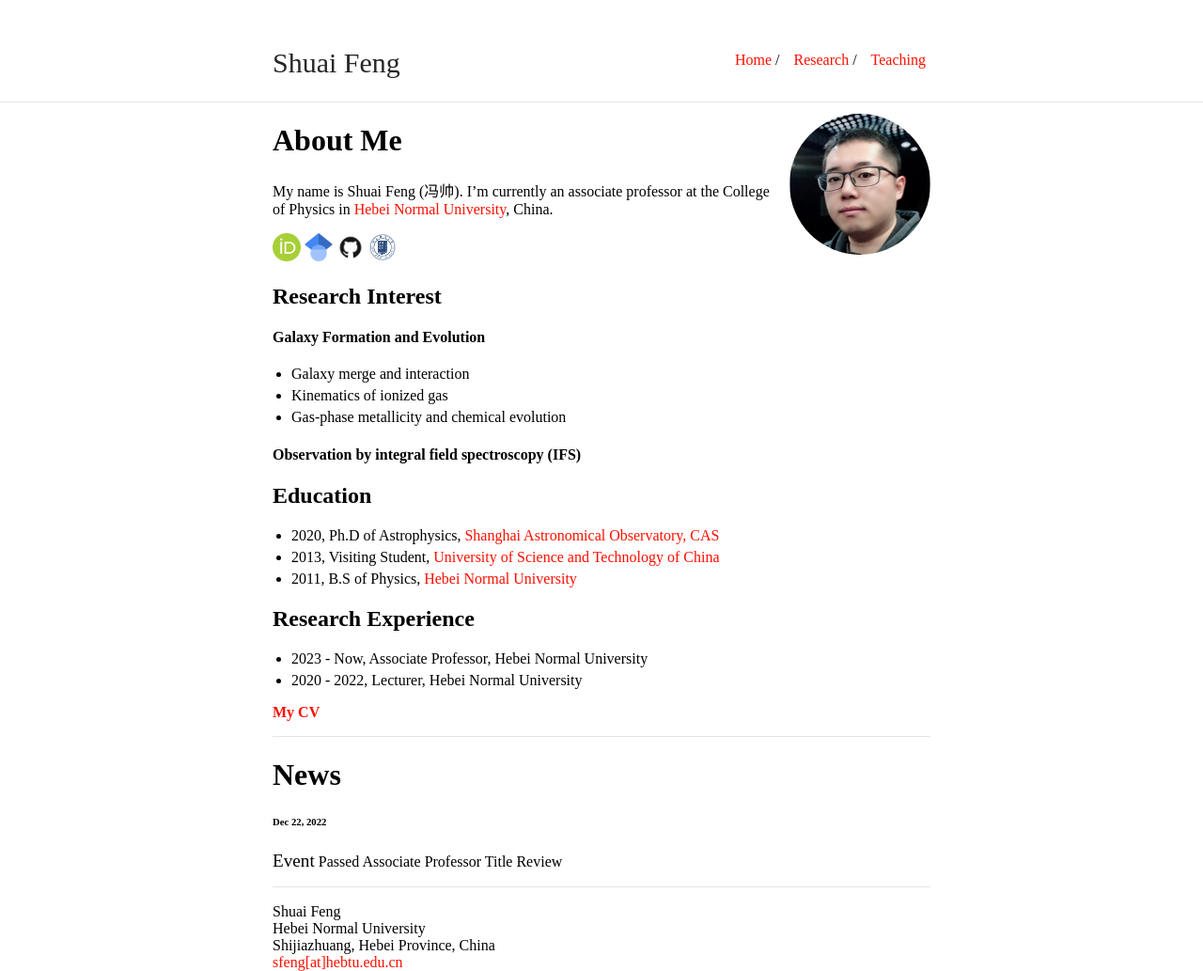
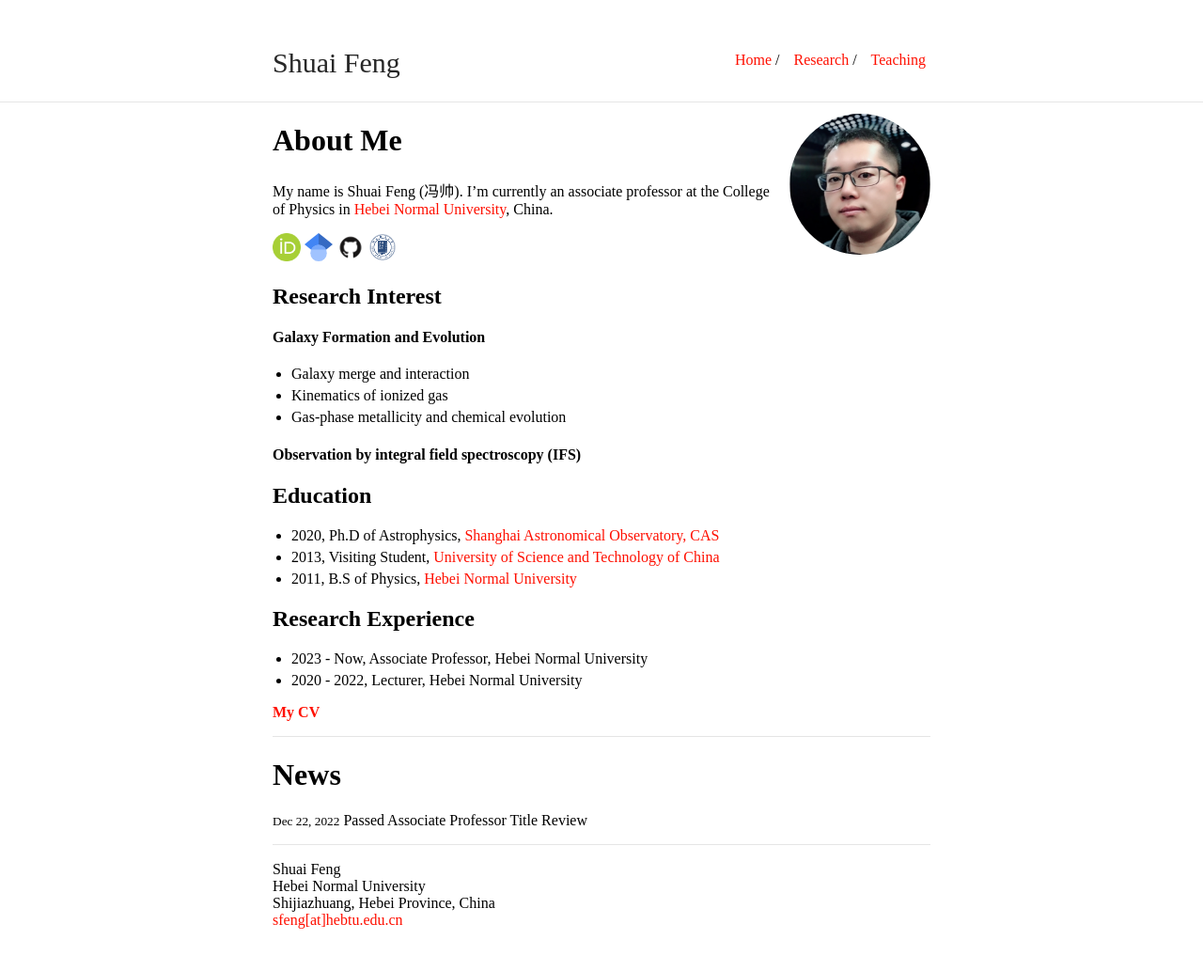
Before and after one commit to fengshuai0210/fengshuai0210.github.io, a Jekyll site: the page built from index.md, in a window 1280 px wide. Shown: the whole page at 94% size. Built offline with Jekyll 4.4.1, drawn with Linux system fonts in a browser that asks for light colours; after the commit the page ends 988 px from its top, so only the background shows below that.

Commit message:
Update index.md

```diff
--- a/index.md
+++ b/index.md
@@ -36,5 +36,5 @@ My name is Shuai Feng (冯帅). I'm currently an associate professor at the Coll
 ----
 # News
 
-###### Dec 22, 2022
-<big>Event</big> Passed Associate Professor Title Review
+<small>Dec 22, 2022</small>
+    Passed Associate Professor Title Review
```
